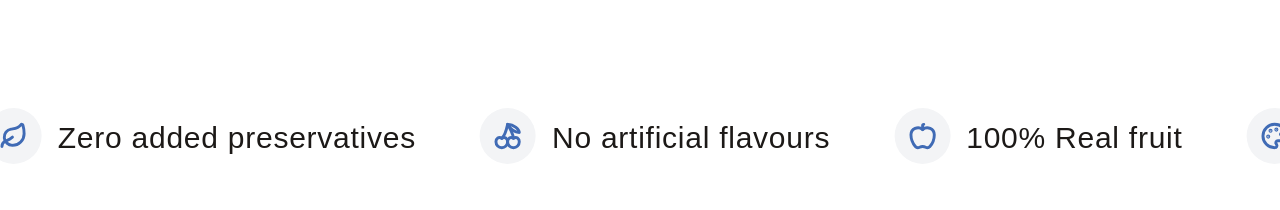
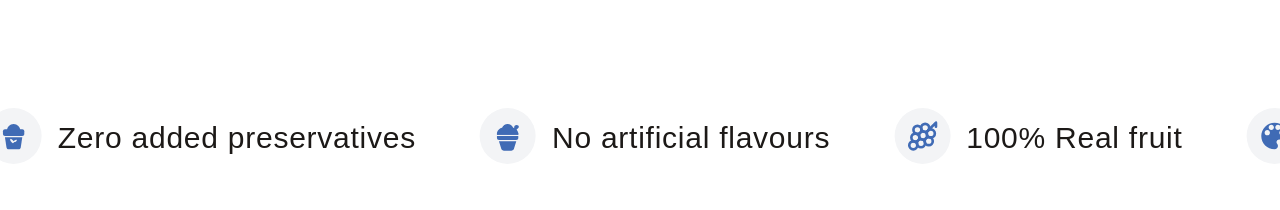
Before and after one commit to guptaRishi00/amore-icepops, a Next.js app: page / in a window 1280 px wide. Shown: the part 2300-2510 px from the top of the page. Built offline with nearby package versions, Linux system fonts and the light colour scheme; a web font is replaced by a local one.

Commit message:
first commit

```diff
--- a/src/components/home/FeaturesBanner.tsx
+++ b/src/components/home/FeaturesBanner.tsx
@@ -1,10 +1,92 @@
-import { Palette, Leaf, Cherry, Apple } from "lucide-react";
+import React from "react";
+import { Grape } from "lucide-react";
 
+// Custom SVG Icons replacing lucide-react
+// Using fill="currentColor" to inherit the text-[#406BB5] color from the parent div.
+// The cutout details use fill="#f3f4f6" to match the bg-gray-100 of the circle, creating negative space.
+
+const CustomPalette = ({ size }) => (
+  <svg
+    width={size}
+    height={size}
+    viewBox="0 0 24 24"
+    fill="currentColor"
+    xmlns="http://www.w3.org/2000/svg"
+  >
+    <path d="M12 2C6.48 2 2 6.48 2 12s4.48 10 10 10c1.38 0 2.5-1.12 2.5-2.5 0-.61-.23-1.17-.6-1.61-.31-.36-.5-.83-.5-1.34 0-1.1.9-2 2-2h1.55c2.79 0 5.05-2.26 5.05-5.05C22 6.84 17.52 2 12 2zM6.5 11.5c-1.1 0-2-.9-2-2s.9-2 2-2 2 .9 2 2-.9 2-2 2zm3-4c-1.1 0-2-.9-2-2s.9-2 2-2 2 .9 2 2-.9 2-2 2zm5 0c-1.1 0-2-.9-2-2s.9-2 2-2 2 .9 2 2-.9 2-2 2zm3 4c-1.1 0-2-.9-2-2s.9-2 2-2 2 .9 2 2-.9 2-2 2z" />
+  </svg>
+);
+
+const LeafTubIcon = ({ size }) => (
+  <svg
+    width={size}
+    height={size}
+    viewBox="0 0 24 24"
+    fill="currentColor"
+    xmlns="http://www.w3.org/2000/svg"
+  >
+    {/* Ice cream scoops */}
+    <path d="M7 8C7 5.24 9.24 3 12 3C14.76 3 17 5.24 17 8H7Z" />
+    {/* Tub rim */}
+    <path d="M4 8.5C4 7.67 4.67 7 5.5 7H18.5C19.33 7 20 7.67 20 8.5V10.5C20 11.33 19.33 12 18.5 12H5.5C4.67 12 4 11.33 4 10.5V8.5Z" />
+    {/* Tub base */}
+    <path d="M5.5 13H18.5L17.34 20.54C17.16 21.36 16.44 22 15.6 22H8.4C7.56 22 6.84 21.36 6.66 20.54L5.5 13Z" />
+    {/* Leaves Cutout */}
+    <path
+      fill="#f3f4f6"
+      d="M11 17C11 17 9 15.5 9.5 14C9.5 14 11.5 14.5 12 16C12 16 13.5 14.5 14.5 15C14.5 15 14 17 12.5 16.5C12.5 16.5 11.5 18 11 17Z"
+    />
+  </svg>
+);
+
+const IceCreamBowlIcon = ({ size }) => (
+  <svg
+    width={size}
+    height={size}
+    viewBox="0 0 24 24"
+    fill="currentColor"
+    xmlns="http://www.w3.org/2000/svg"
+  >
+    {/* Scoops */}
+    <path d="M12 3C10.15 3 8.56 4.14 7.82 5.74C5.69 6.2 4 8.1 4 10.4V11H20V10.4C20 8.1 18.31 6.2 16.18 5.74C15.44 4.14 13.85 3 12 3Z" />
+    {/* Spoon sticking out */}
+    <path d="M19.4 6.6L16.5 9.5H20V11H4V9.5H14.5L17.1 6.9C16.8 6 16.8 4.9 17.5 4.2C18.2 3.5 19.3 3.5 20 4.2C20.7 4.9 20.5 6 19.4 6.6Z" />
+    {/* Bowl rim */}
+    <path d="M4 12H20V13.5C20 14.33 19.33 15 18.5 15H5.5C4.67 15 4 14.33 4 13.5V12Z" />
+    {/* Bowl base */}
+    <path d="M5.5 16H18.5L16.82 21.31C16.56 22.28 15.69 23 14.68 23H9.32C8.31 23 7.44 22.28 7.18 21.31L5.5 16Z" />
+  </svg>
+);
+
+const StrawberryIcon = ({ size }) => (
+  <svg
+    width={size}
+    height={size}
+    viewBox="0 0 24 24"
+    fill="currentColor"
+    xmlns="http://www.w3.org/2000/svg"
+  >
+    {/* Strawberry Body & Stem */}
+    <path d="M13 2.5C13 1.67 12.33 1 11.5 1C10.67 1 10 1.67 10 2.5V3.5C7.24 3.92 5 6.47 5 9.5C5 14 8.5 20.5 11.5 22.5C14.5 20.5 18 14 18 9.5C18 6.47 15.76 3.92 13 3.5V2.5Z" />
+    {/* Leaves top detail cutout */}
+    <path
+      d="M7 6C7 6 8.5 6 9.5 7.5C9.5 7.5 10.5 5.5 12 5.5C13.5 5.5 14.5 7.5 14.5 7.5C15.5 6 17 6 17 6C17 6 16.5 8 15.5 8.5C15.5 8.5 16 10 16 10C16 10 13.5 9.5 12 11C10.5 9.5 8 10 8 10C8 10 8.5 8.5 8.5 8.5C7.5 8 7 6 7 6Z"
+      fill="#f3f4f6"
+    />
+    {/* Seed cutouts */}
+    <circle cx="10" cy="13" r="1.2" fill="#f3f4f6" />
+    <circle cx="13" cy="15" r="1.2" fill="#f3f4f6" />
+    <circle cx="11" cy="17.5" r="1.2" fill="#f3f4f6" />
+    <circle cx="14" cy="11.5" r="1.2" fill="#f3f4f6" />
+  </svg>
+);
+
+// Map the new custom icons to your features
 const features = [
-  { text: "No artificial colours", icon: Palette },
-  { text: "Zero added preservatives", icon: Leaf },
-  { text: "No artificial flavours", icon: Cherry },
-  { text: "100% Real fruit", icon: Apple },
+  { text: "No artificial colours", icon: CustomPalette },
+  { text: "Zero added preservatives", icon: LeafTubIcon },
+  { text: "No artificial flavours", icon: IceCreamBowlIcon },
+  { text: "100% Real fruit", icon: Grape },
 ];
 
 export default function FeaturesBanner() {
@@ -34,7 +116,8 @@ export default function FeaturesBanner() {
           return (
             <div key={index} className="flex items-center gap-4 shrink-0">
               <div className="w-14 h-14 rounded-full bg-gray-100 flex items-center justify-center text-[#406BB5]">
-                <Icon size={28} strokeWidth={2.5} />
+                {/* Custom solid SVGs don't need strokeWidth, slightly boosted size to 32 to compensate */}
+                <Icon size={32} />
               </div>
               <span className="font-caprasimo text-2xl md:text-3xl text-stone-900 tracking-wide pt-1">
                 {feature.text}
```
